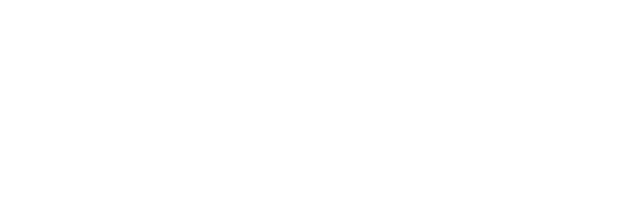
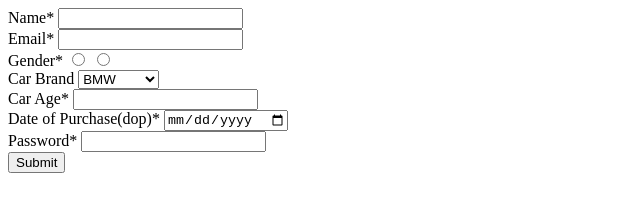
Before and after one commit to acciojob/car-insurance-form-kalpna-hub, a website: page main.html in a window 1280 px wide. Shown: the whole page, without its empty margins (0-640 px from the left). Drawn offline with Linux system fonts and the light colour scheme.

Commit message:
created a submission

```diff
--- a/main.html
+++ b/main.html
@@ -11,6 +11,44 @@
     <script type="text/javascript" src="./script.js">
 </script>
 
+	<form method = "post">
+		<div>
+			<label for="name">Name*</label>
+			<input type="text" id="name" required>
+		</div>
+		<div>
+			<label for="email">Email*</label>
+			<input type="email" id="email" required>
+		</div>
+		<div>
+			<label>Gender*</label>
+			<input type="radio" value="male" name="gender" required>
+			<input type="radio" name="gender" required>
+		</div>
+		<div>
+			<label for="carbrands">Car Brand</label>
+			<select id="laptop">
+				<option>BMW</option>
+				<option>Audi</option>
+				<option>Mercedez</option>
+			</select>
+		</div>
+		<div>
+			<label for="carage">Car Age*</label>
+			<input type="number" id="carage" required>
+		</div>
+		<div>
+			<label for="dop">Date of Purchase(dop)*</label>
+			<input type="date" id="dop" required>
+		</div>
+		<div>
+			<label for="password">Password*</label>
+			<input type="password" id="password" required>
+		</div>
+
+		<button type="submit">Submit</button>
+	</form>
+
 </body>
 
 </html>
```
